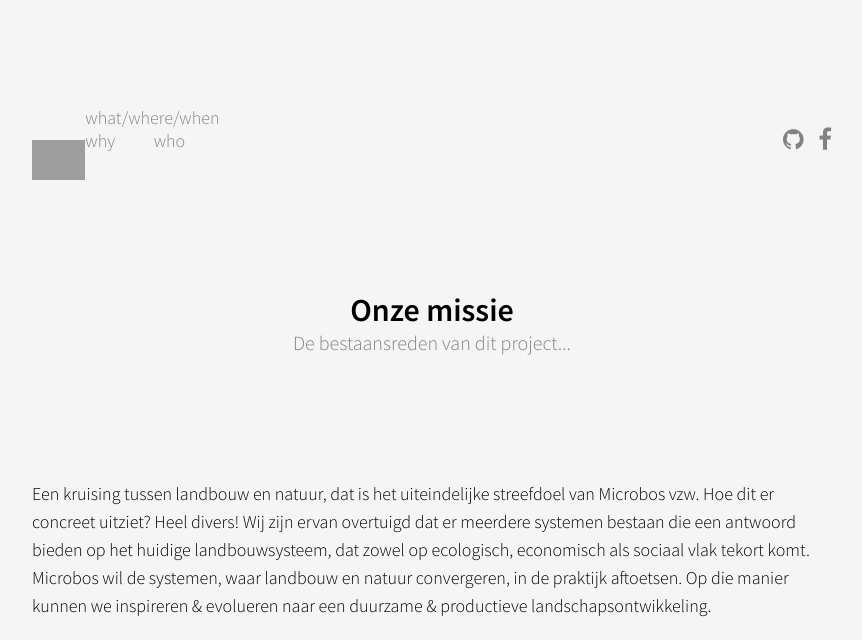
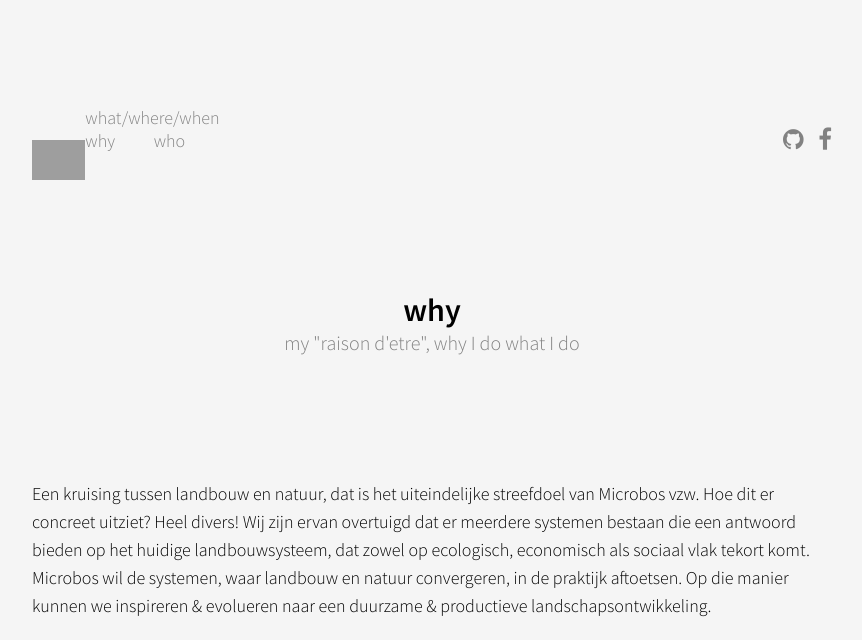
Before and after one commit to SimonBoury/keepitsimplestupid.be, a Jekyll site: the page built from why.md, in a window 1280 px wide, cut to the strip 0-640 px from the top of the page. Shown: the whole strip, without its empty margins (208-1070 px from the left). Built offline with Jekyll 4.4.1, drawn with Linux system fonts in a browser that asks for light colours; grey boxes are pictures that could not be loaded.

Commit message:
Update why.md

```diff
--- a/why.md
+++ b/why.md
@@ -1,8 +1,8 @@
 ---
 layout: page
-title: Onze missie
-subtitle: De bestaansreden van dit project...
-permalink: /missie/
+title: why
+subtitle: my "raison d'etre", why I do what I do
+permalink: /why/
 ---
 
 Een kruising tussen landbouw en natuur, dat is het uiteindelijke streefdoel van Microbos vzw. Hoe dit er concreet uitziet? Heel divers! Wij zijn ervan overtuigd dat er meerdere systemen bestaan die een antwoord bieden op het huidige landbouwsysteem, dat zowel op ecologisch, economisch als sociaal vlak tekort komt. Microbos wil de systemen, waar landbouw en natuur convergeren, in de praktijk aftoetsen. Op die manier kunnen we inspireren & evolueren naar een duurzame & productieve landschapsontwikkeling.
```
